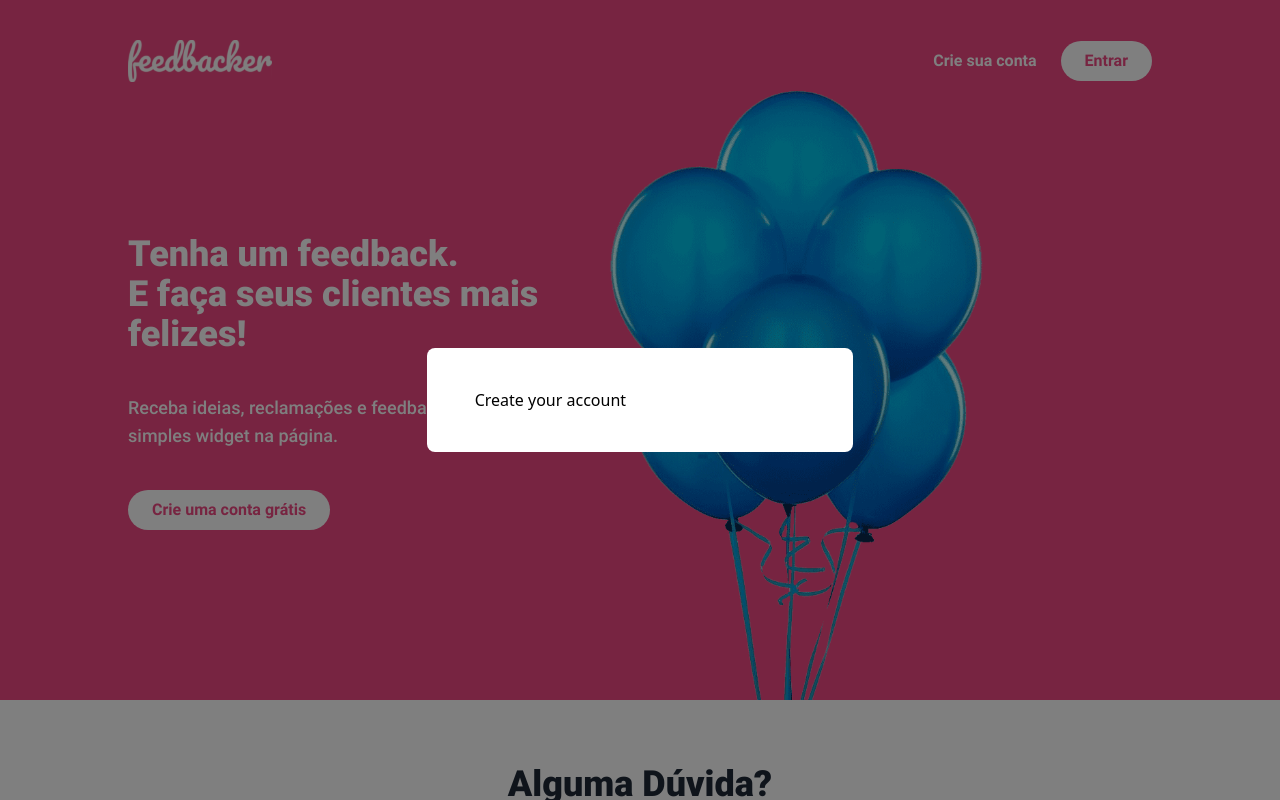
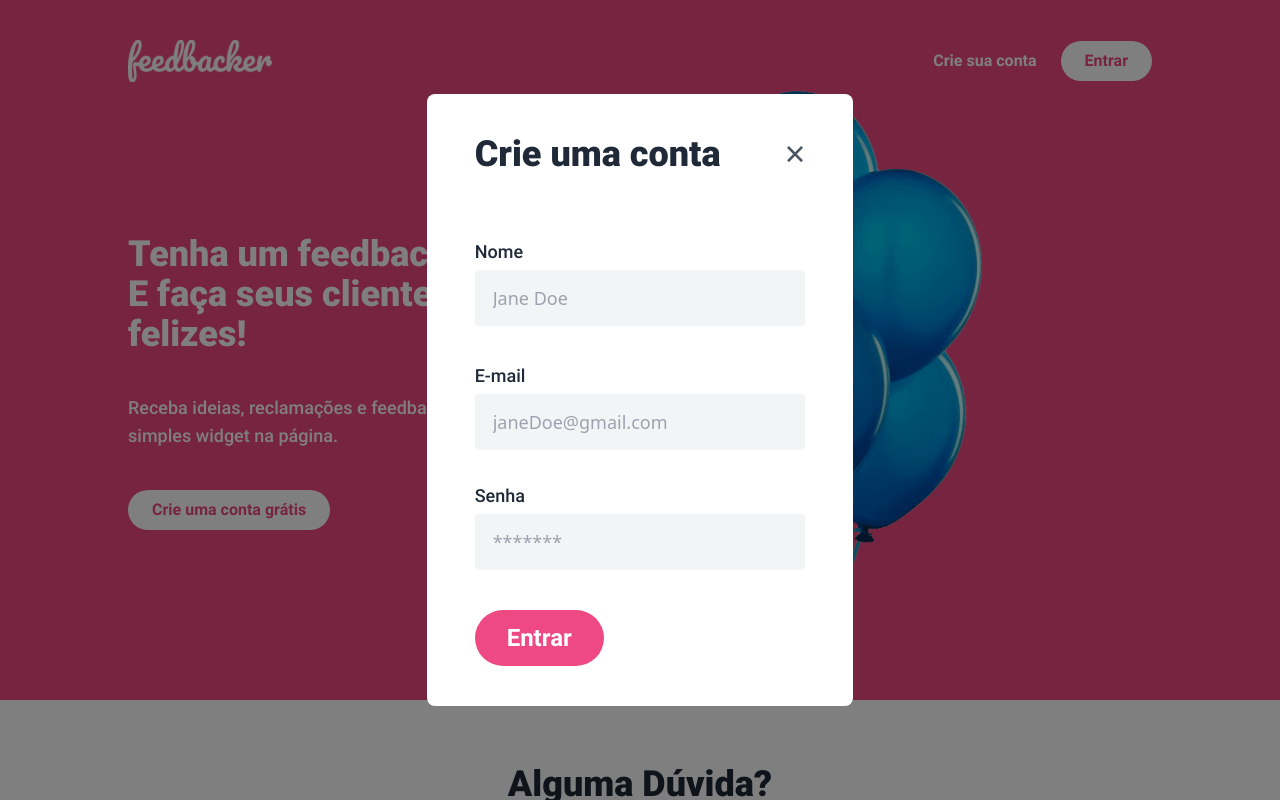
Before and after one commit to Joabesv/feedbacker, a Vue app: page / in a window 1280 px wide. Both pictures are taken after a click on the button "Crie sua conta". Shown: the top 800 px of the page. Built offline with nearby package versions, Linux system fonts and the light colour scheme.

Commit message:
feat: create sign-up modal

```diff
--- a/src/components/Modals/CreateAccountModal.vue
+++ b/src/components/Modals/CreateAccountModal.vue
@@ -1,9 +1,162 @@
-<template>
-  <div>Create your account</div>
-</template>
+<script lang="ts">
+import { reactive } from 'vue';
 
-<script lang="ts">
-export default {};
+import { useRouter } from 'vue-router';
+import { useField } from 'vee-validate';
+import { useToast } from 'vue-toastification';
+import { useModal } from '@/hooks/useModal';
+
+import Icon from '../Icon/index.vue';
+
+import { validateEmptyAndEmail, validateEmptyAndLength } from '@/utils/validators';
+import { services } from '@/services';
+
+export default {
+  components: { Icon },
+  setup() {
+    const modal = useModal();
+    const router = useRouter();
+    const toast = useToast();
+    const { value: nameValue, errorMessage: nameError } = useField('name', validateEmptyAndLength);
+    const { value: emailValue, errorMessage: emailError } = useField(
+      'email',
+      validateEmptyAndEmail,
+    );
+    const { value: passwordValue, errorMessage: passwordError } = useField(
+      'password',
+      validateEmptyAndLength,
+    );
+    const state = reactive({
+      hasErrors: false,
+      isLoading: false,
+      name: {
+        value: nameValue,
+        errorMessage: nameError,
+      },
+      email: {
+        value: emailValue,
+        errorMessage: emailError,
+      },
+      password: {
+        value: passwordValue,
+        errorMessage: passwordError,
+      },
+    });
+
+    async function login({ email, password }: { email: string; password: string }) {
+      const { data, errors } = await services.auth.login({
+        email,
+        password,
+      });
+
+      if (!errors) {
+        window.localStorage.setItem('token', data.token);
+        router.push({ name: 'feedbacks' });
+        modal.close({});
+        return;
+      }
+
+      state.isLoading = false;
+    }
+
+    async function handleSubmit() {
+      try {
+        toast.clear();
+        state.isLoading = true;
+        const { errors } = await services.auth.register({
+          name: state.name.value,
+          email: state.email.value,
+          password: state.password.value,
+        });
+        if (!errors) {
+          await login({ email: state.email.value, password: state.password.value });
+          return;
+        }
+
+        if (errors.status === 400) {
+          toast.error('Ocorreu um erro ao criar a conta');
+        }
+
+        state.isLoading = false;
+      } catch (err) {
+        state.isLoading = false;
+        state.hasErrors = !!err;
+        toast.error('Ocorreu um erro ao criar aconta ');
+      }
+    }
+    return { state, close: modal.close, handleSubmit };
+  },
+};
 </script>
 
-<style lang="postcss" scoped></style>
+<template>
+  <div class="flex justify-between">
+    <h1 class="text-4xl font-black text-gray-800">Crie uma conta</h1>
+
+    <button @click="close" class="text-4xl text-gray-600">&times;</button>
+  </div>
+
+  <div class="mt-16">
+    <form @submit.prevent="handleSubmit">
+      <label class="block">
+        <span class="text-lg font-medium text-gray-800">Nome</span>
+        <input
+          v-model="state.name.value"
+          type="text"
+          :class="{
+            'border-brand-danger': !!state.name.errorMessage,
+          }"
+          class="mt-1 block w-full rounded border-2 border-transparent bg-gray-100 px-4 py-3 text-lg"
+          placeholder="Jane Doe"
+        />
+
+        <span class="block font-medium text-brand-danger" :if="!!state.name.errorMessage">
+          {{ state.name.errorMessage }}
+        </span>
+      </label>
+
+      <label class="mt-9 block">
+        <span class="text-lg font-medium text-gray-800">E-mail</span>
+        <input
+          v-model="state.email.value"
+          type="email"
+          :class="{
+            'border-brand-danger': !!state.email.errorMessage,
+          }"
+          class="mt-1 block w-full rounded border-2 border-transparent bg-gray-100 px-4 py-3 text-lg"
+          placeholder="janeDoe@gmail.com"
+        />
+
+        <span class="block font-medium text-brand-danger" :if="!!state.email.errorMessage">
+          {{ state.email.errorMessage }}
+        </span>
+      </label>
+      <label class="mt-8 block">
+        <span class="text-lg font-medium text-gray-800">Senha</span>
+        <input
+          v-model="state.password.value"
+          type="password"
+          :class="{
+            'border-brand-danger': !!state.password.errorMessage,
+          }"
+          class="mt-1 block w-full rounded border-2 border-transparent bg-gray-100 px-4 py-3 text-lg"
+          placeholder="*******"
+        />
+
+        <span class="block font-medium text-brand-danger" :if="!!state.password.errorMessage">
+          {{ state.password.errorMessage }}
+        </span>
+      </label>
+
+      <button
+        :disabled="state.isLoading"
+        type="submit"
+        :class="{ 'opacity-50': state.isLoading }"
+        class="mt-10 rounded-full bg-brand-main px-8 py-3 text-2xl font-bold text-white transition-all duration-150 focus:outline-none"
+      >
+        <icon v-if="state.isLoading" name="loading" class="animate-spin" />
+        <span v-else>Entrar</span>
+      </button>
+    </form>
+  </div>
+</template>
--- a/src/services/auth.ts
+++ b/src/services/auth.ts
@@ -1,6 +1,35 @@
 import type { AxiosInstance } from 'axios';
 
 export function AuthService(httpClient: AxiosInstance) {
+  async function register({
+    name,
+    email,
+    password,
+  }: {
+    name: string;
+    email: string;
+    password: string;
+  }) {
+    const response = await httpClient.post('/auth/register', {
+      name,
+      email,
+      password,
+    });
+    let errors = null;
+
+    if (!response.data) {
+      errors = {
+        status: response.request.status,
+        statusText: response.request.statusText,
+      };
+    }
+
+    return {
+      data: response.data,
+      errors,
+    };
+  }
+
   async function login({ email, password }: { email: string; password: string }) {
     const response = await httpClient.post('/auth/login', {
       email,
@@ -23,5 +52,6 @@ export function AuthService(httpClient: AxiosInstance) {
 
   return {
     login,
+    register,
   };
 }
```
